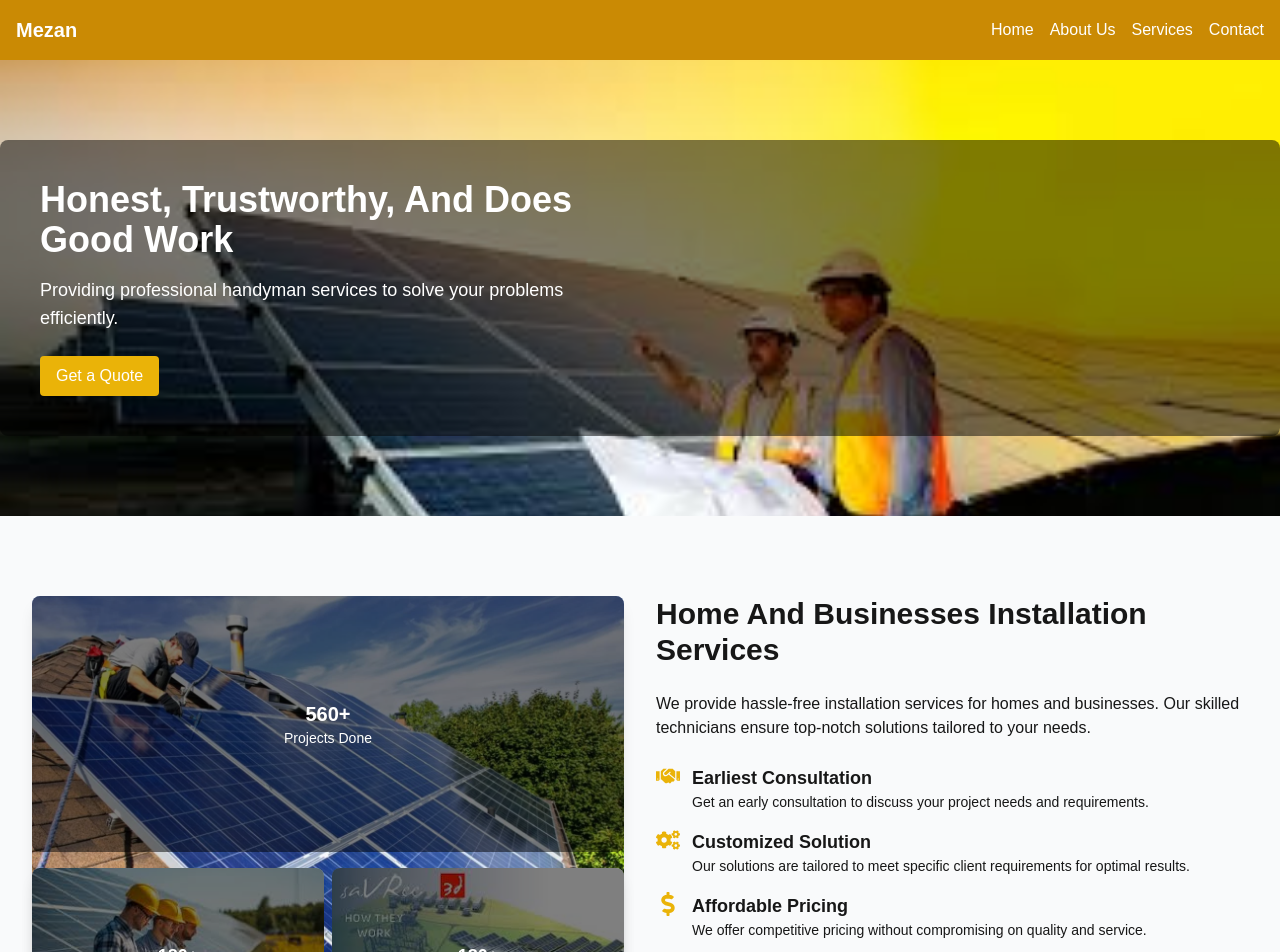
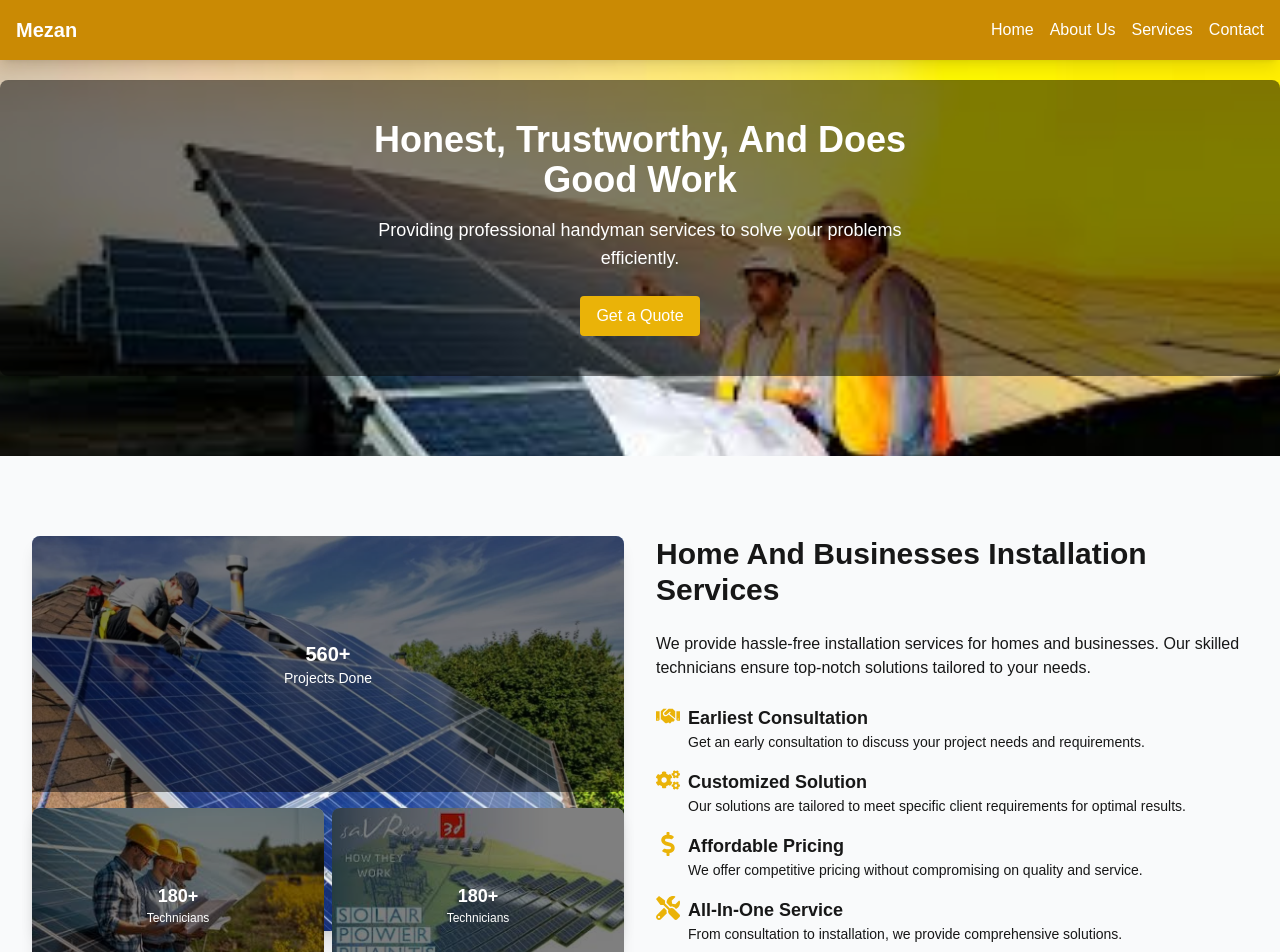
Before and after one commit to UroobaSiddiqui01/solar-energy-system, a Next.js app: page / in a window 1280 px wide. Shown: the top 952 px of the page. Built offline with nearby package versions, Linux system fonts and the light colour scheme.

Commit message:
change header and hero section

```diff
--- a/src/app/components/Header.tsx
+++ b/src/app/components/Header.tsx
@@ -12,7 +12,7 @@ const Header: React.FC = () => {
   };
 
   return (
-    <header className="bg-yellow-600 text-white p-4">
+    <header className="bg-yellow-600 text-white p-4 fixed top-0 w-full z-50 shadow-lg">
       <div className="container mx-auto flex justify-between items-center">
         <h1 className="text-xl font-bold">Mezan</h1>
 
--- a/src/app/components/HeroSection.tsx
+++ b/src/app/components/HeroSection.tsx
@@ -4,10 +4,10 @@ const HeroSection: React.FC = () => {
       className="bg-gray-900 text-white py-10 sm:py-16 md:py-20 bg-cover bg-center"
       style={{ backgroundImage: "url('/hero-ima.jpeg')" }}
     >
-      <div className="container mx-auto flex flex-col md:flex-row items-center bg-black bg-opacity-50 p-6 sm:p-8 md:p-10 rounded-lg">
+      <div className="container mx-auto flex flex-col items-center justify-center bg-black bg-opacity-50 p-6 sm:p-8 md:p-10 rounded-lg text-center">
 
         {/* Content Section */}
-        <div className="md:w-1/2 text-center md:text-left">
+        <div className="w-full md:w-1/2">
           <h2 className="text-2xl sm:text-3xl md:text-4xl font-bold mb-3 sm:mb-4">
             Honest, Trustworthy, And Does Good Work
           </h2>
--- a/src/app/components/HomeSection.tsx
+++ b/src/app/components/HomeSection.tsx
@@ -58,36 +58,36 @@ const HomeInstallationSection: React.FC = () => {
         </div>
 
         {/* Right Side: Information */}
-        <div className="lg:w-1/2 space-y-4 sm:space-y-6">
+        <div className="lg:w-1/2 text-center lg:text-left space-y-4 sm:space-y-6">
           <h3 className="text-xl sm:text-2xl md:text-3xl font-bold mb-3 sm:mb-4">Home And Businesses Installation Services</h3>
           <p className="text-sm sm:text-base mb-4 sm:mb-6">
             We provide hassle-free installation services for homes and businesses. Our skilled technicians ensure top-notch solutions tailored to your needs.
           </p>
           <div className="space-y-3 sm:space-y-4">
-            <div className="flex items-start space-x-2 sm:space-x-3">
+            <div className="flex flex-col items-center lg:flex-row lg:items-start space-x-0 lg:space-x-2 sm:space-x-3">
               <FaHandshake className="text-yellow-500 text-lg sm:text-xl md:text-2xl" />
-              <div>
+              <div className="text-center lg:text-left">
                 <h4 className="text-sm sm:text-md md:text-lg font-semibold">Earliest Consultation</h4>
                 <p className="text-xs sm:text-sm">Get an early consultation to discuss your project needs and requirements.</p>
               </div>
             </div>
-            <div className="flex items-start space-x-2 sm:space-x-3">
+            <div className="flex flex-col items-center lg:flex-row lg:items-start space-x-0 lg:space-x-2 sm:space-x-3">
               <FaCogs className="text-yellow-500 text-lg sm:text-xl md:text-2xl" />
-              <div>
+              <div className="text-center lg:text-left">
                 <h4 className="text-sm sm:text-md md:text-lg font-semibold">Customized Solution</h4>
                 <p className="text-xs sm:text-sm">Our solutions are tailored to meet specific client requirements for optimal results.</p>
               </div>
             </div>
-            <div className="flex items-start space-x-2 sm:space-x-3">
+            <div className="flex flex-col items-center lg:flex-row lg:items-start space-x-0 lg:space-x-2 sm:space-x-3">
               <FaDollarSign className="text-yellow-500 text-lg sm:text-xl md:text-2xl" />
-              <div>
+              <div className="text-center lg:text-left">
                 <h4 className="text-sm sm:text-md md:text-lg font-semibold">Affordable Pricing</h4>
                 <p className="text-xs sm:text-sm">We offer competitive pricing without compromising on quality and service.</p>
               </div>
             </div>
-            <div className="flex items-start space-x-2 sm:space-x-3">
+            <div className="flex flex-col items-center lg:flex-row lg:items-start space-x-0 lg:space-x-2 sm:space-x-3">
               <FaTools className="text-yellow-500 text-lg sm:text-xl md:text-2xl" />
-              <div>
+              <div className="text-center lg:text-left">
                 <h4 className="text-sm sm:text-md md:text-lg font-semibold">All-In-One Service</h4>
                 <p className="text-xs sm:text-sm">From consultation to installation, we provide comprehensive solutions.</p>
               </div>
--- a/src/app/page.tsx
+++ b/src/app/page.tsx
@@ -12,8 +12,8 @@ const Home: React.FC = () => {
       <Header />
       <HeroSection />
       <HomeInstallationSection/>
-      <ServicesSection />
-      <AboutUsSection />
+        <AboutUsSection />
+        <ServicesSection />
       <TestimonialsSection />
 
       <Footer />
```
